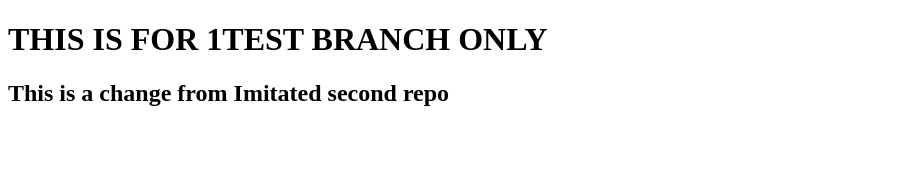
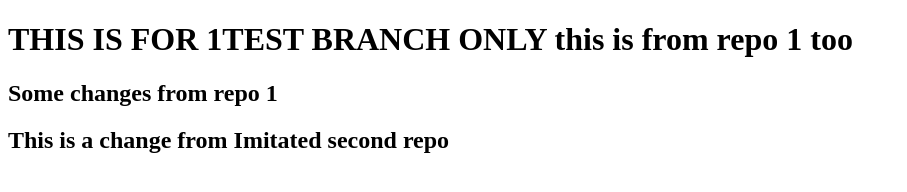
Before and after one commit to dos09/WebTest001, a plain HTML site: page WebContent/index.html in a window 1280 px wide. Shown: the whole page, without its empty margins (0-907 px from the left). Drawn offline with Linux system fonts and the light colour scheme.

Commit message:
some changes from repo 1

```diff
--- a/WebContent/index.html
+++ b/WebContent/index.html
@@ -5,7 +5,8 @@
 <meta charset="utf-8" />
 </head>
 <body>
-	<h1>THIS IS FOR 1TEST BRANCH ONLY</h1>
+	<h1>THIS IS FOR 1TEST BRANCH ONLY this is from repo 1 too</h1>
+	<h2>Some changes from repo 1</h2>
 	<h2>This is a change from Imitated second repo </h2>
 </body>
 </html>
```
